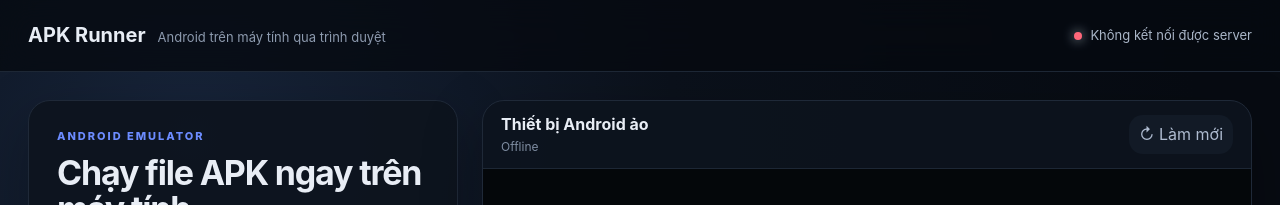
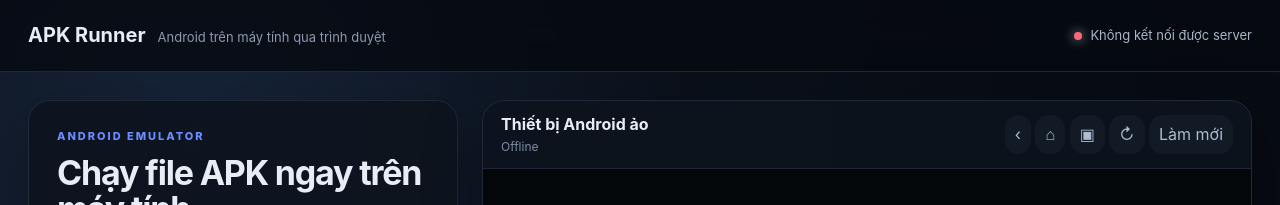
Before and after one commit to exist8506-bot/apk, a website: page public/index.html in a window 1280 px wide. Shown: the top 205 px of the page. Drawn offline with Linux system fonts and the light colour scheme; no server answers.

Commit message:
Add Android navigation toolbar

```diff
--- a/public/index.html
+++ b/public/index.html
@@ -41,7 +41,13 @@
     <section class="panel device-panel">
       <div class="device-head">
         <div><strong>Thiết bị Android ảo</strong><small id="deviceState">Đang khởi động…</small></div>
-        <button id="reload" class="ghost">↻ Làm mới</button>
+        <div class="device-actions">
+          <button class="ghost action" data-action="back" title="Quay lại">‹</button>
+          <button class="ghost action" data-action="home" title="Trang chủ">⌂</button>
+          <button class="ghost action" data-action="recents" title="Ứng dụng gần đây">▣</button>
+          <button class="ghost action" data-action="rotate" title="Xoay màn hình">↻</button>
+          <button id="reload" class="ghost">Làm mới</button>
+        </div>
       </div>
       <div class="device-frame">
         <iframe id="screen" title="Android emulator" src="about:blank" allow="fullscreen; clipboard-read; clipboard-write"></iframe>
```
